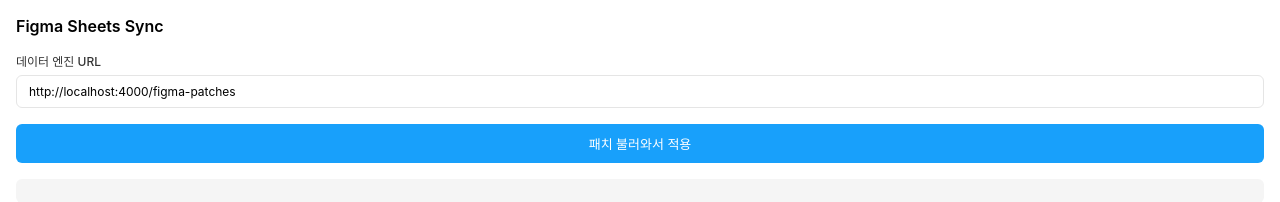
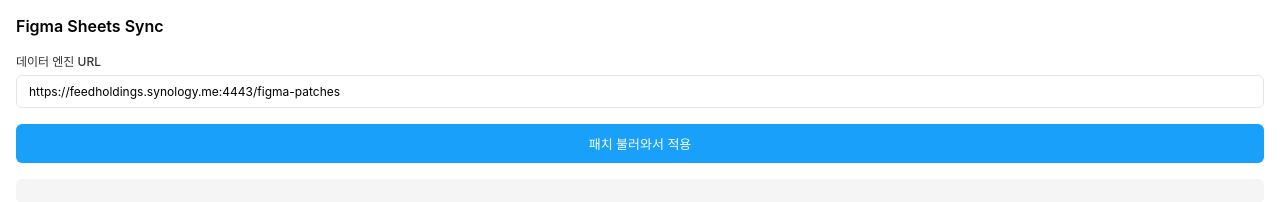
Before and after one commit to fdbackco-design/proposal, a website: page plugin/ui.html in a window 1280 px wide. Drawn offline with Linux system fonts and the light colour scheme.

Commit message:
링크 수정

```diff
--- a/plugin/ui.html
+++ b/plugin/ui.html
@@ -98,8 +98,8 @@
     <input
       type="text"
       id="apiUrl"
-      value="http://localhost:4000/figma-patches"
-      placeholder="http://localhost:4000/figma-patches"
+      value="https://feedholdings.synology.me:4443/figma-patches"
+      placeholder="https://feedholdings.synology.me:4443/figma-patches "
     />
   </div>
 
```
Also changed, not shown: plugin/manifest.json, 1 other file.
